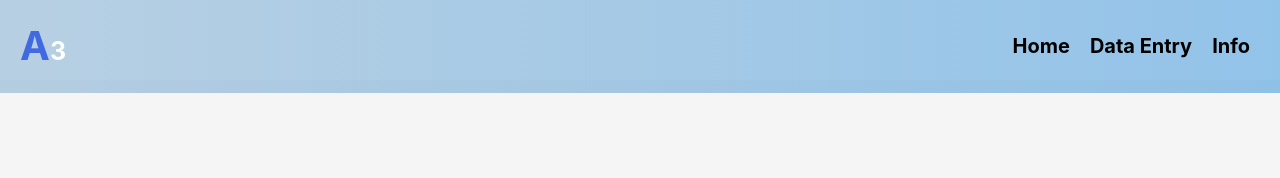
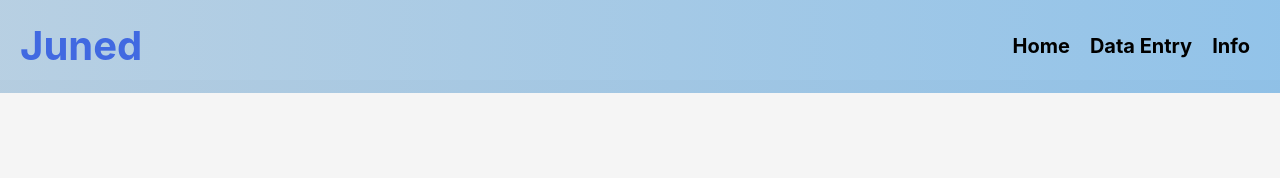
Before and after one commit to junedkorbu/Student-administration-system-CRUD-operation-, a plain HTML site: page Home.html in a window 1280 px wide. Shown: the top 178 px of the page. Drawn offline with nearby package versions, Linux system fonts and the light colour scheme.

Commit message:
Update Home.html

```diff
--- a/Home.html
+++ b/Home.html
@@ -30,7 +30,7 @@
   <body>
     <div class="navigation-bar">
       <nav class="navbar navbar-expand-lg navbar-light ">
-        <a class="navbar-brand" href="#"><span class="chara">A</span>3</a>
+        <a class="navbar-brand" href="#"><span class="chara">Juned</span></a>
         <button
           class="navbar-toggler"
           type="button"
```
